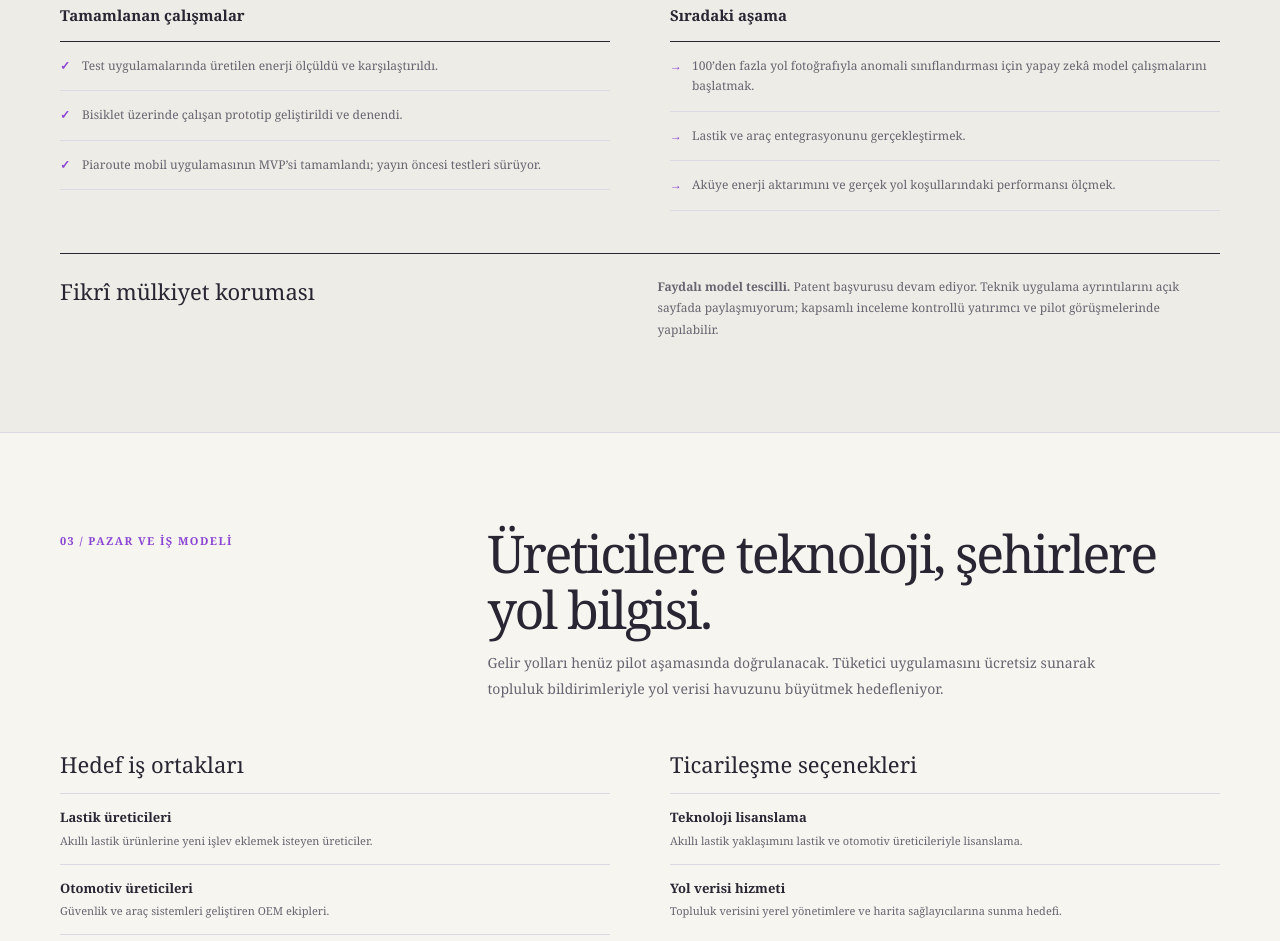
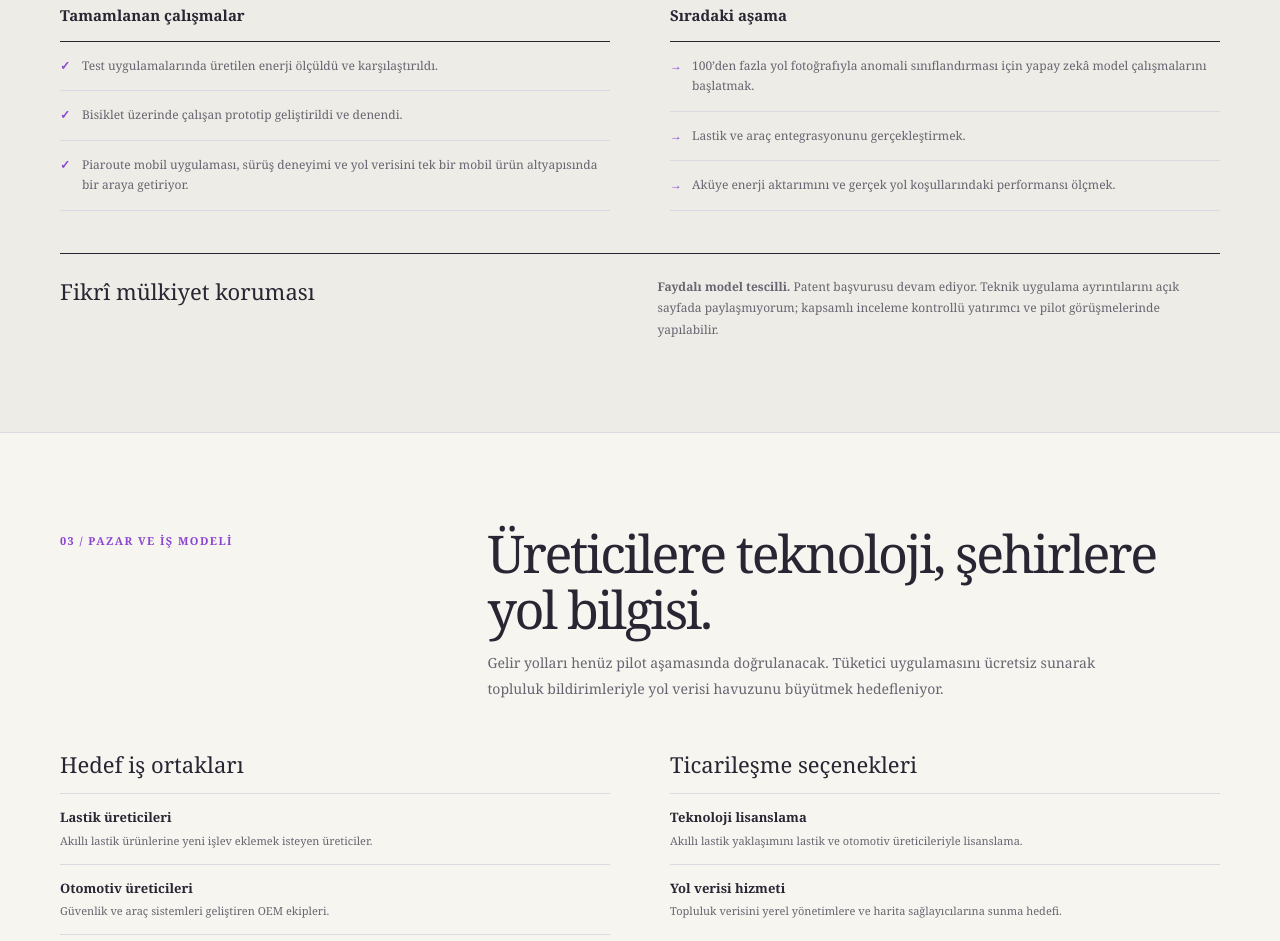
Before and after one commit to kadir0123/piaroute-website, a plain HTML site: page index.html in a window 1280 px wide. Shown: the part 1996-2937 px from the top of the page. Drawn offline with Linux system fonts and the light colour scheme.

Commit message:
Remove pre-release wording from website

```diff
--- a/index.html
+++ b/index.html
@@ -265,7 +265,7 @@
           <div class="progress-column done"><h3>Tamamlanan çalışmalar</h3><ul class="progress-list">
             <li>Test uygulamalarında üretilen enerji ölçüldü ve karşılaştırıldı.</li>
             <li>Bisiklet üzerinde çalışan prototip geliştirildi ve denendi.</li>
-            <li>Piaroute mobil uygulamasının MVP’si tamamlandı; yayın öncesi testleri sürüyor.</li>
+            <li>Piaroute mobil uygulaması, sürüş deneyimi ve yol verisini tek bir mobil ürün altyapısında bir araya getiriyor.</li>
           </ul></div>
           <div class="progress-column next"><h3>Sıradaki aşama</h3><ul class="progress-list">
             <li>100’den fazla yol fotoğrafıyla anomali sınıflandırması için yapay zekâ model çalışmalarını başlatmak.</li>
```
